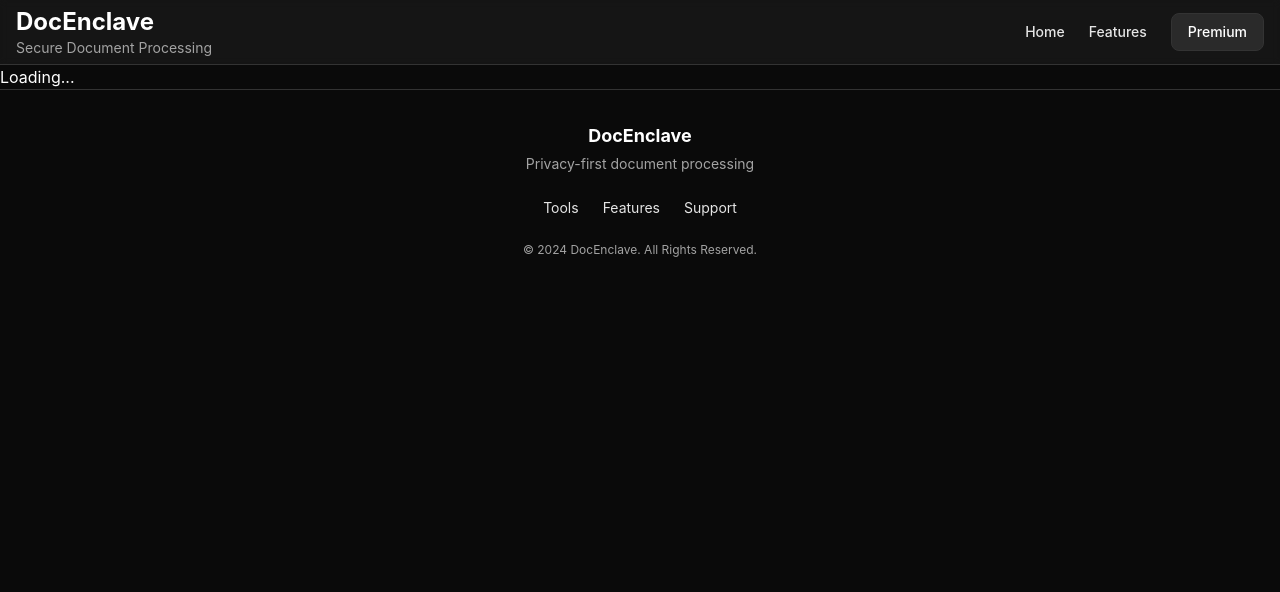
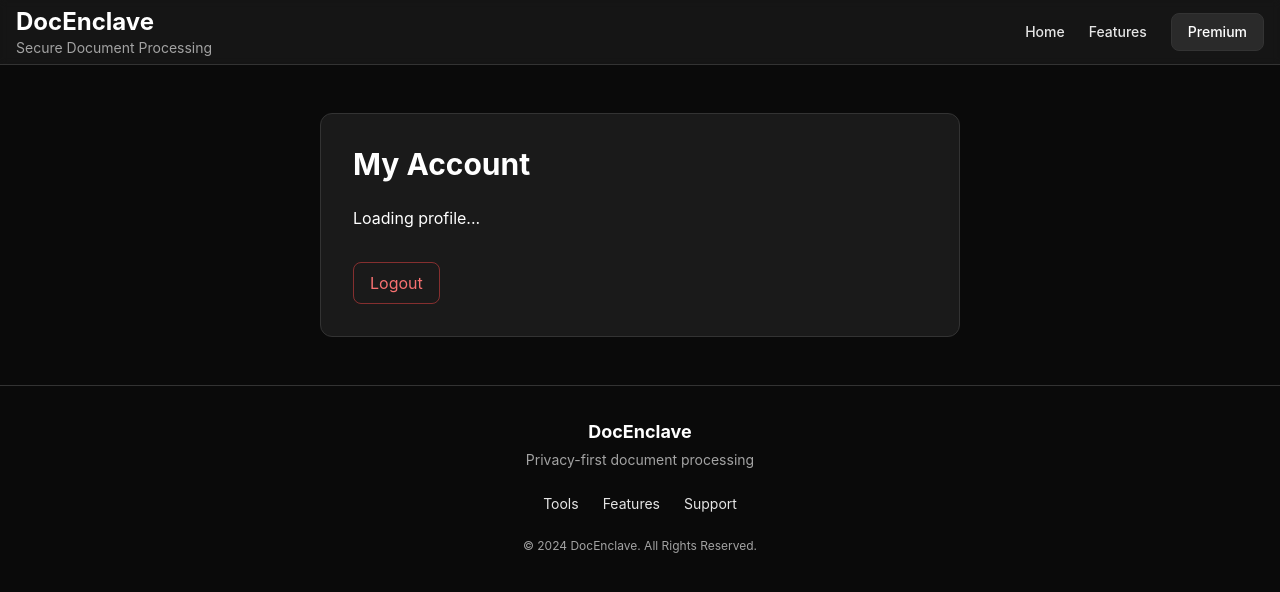
Before and after one commit to Swarnadeep17/docenclave, a React (Vite) app: page /account in a window 1280 px wide. Shown: the top 592 px of the page. Built offline with nearby package versions, Linux system fonts and the light colour scheme; no server answers; the database is empty; sample sign-in values are in the browser's storage.

Commit message:
Update Account.jsx

```diff
--- a/src/pages/Account.jsx
+++ b/src/pages/Account.jsx
@@ -1,27 +1,54 @@
-// This page shows user info and a link to /admin if they are an admin.
 import React from 'react';
 import { Link, useNavigate } from 'react-router-dom';
 import { useAuth } from '../auth/useAuth.js';
 import { logout } from '../utils/firebase.js';
 
 const Account = () => {
-    const { userProfile, isAdmin } = useAuth();
+    const { currentUser, userProfile, isAdmin, loading } = useAuth();
     const navigate = useNavigate();
 
     const handleLogout = async () => {
-        await logout();
-        navigate('/');
+        try {
+            await logout();
+            navigate('/');
+        } catch (error) {
+            console.error("Failed to log out", error);
+        }
     };
 
-    if (!userProfile) return <p>Loading...</p>;
+    if (loading) {
+        return <div className="text-center py-10">Loading account...</div>;
+    }
+
+    if (!currentUser) {
+        navigate('/login');
+        return null;
+    }
 
     return (
-        <div className="container mx-auto max-w-2xl py-12">
-            <h1>Account</h1>
-            <p>Email: {userProfile.email}</p>
-            <p>Plan: {userProfile.plan}</p>
-            {isAdmin && <Link to="/admin">Admin Dashboard</Link>}
-            <button onClick={handleLogout}>Logout</button>
+        <div className="container mx-auto max-w-2xl px-4 py-12">
+            <div className="bg-dark-secondary rounded-xl p-8 border border-dark-border">
+                <h1 className="text-3xl font-bold text-dark-text-primary mb-6">My Account</h1>
+                {userProfile ? (
+                    <div className="space-y-4">
+                        <p><span className="font-semibold text-dark-text-secondary">Email:</span> {userProfile.email}</p>
+                        <p><span className="font-semibold text-dark-text-secondary">Plan:</span> <span className="bg-dark-tertiary px-2 py-1 rounded-md text-sm">{userProfile.plan}</span></p>
+                        {isAdmin && (
+                            <Link to="/admin" className="inline-block bg-blue-500 text-white px-4 py-2 rounded-lg hover:bg-blue-600 transition-colors">
+                                Go to Admin Dashboard
+                            </Link>
+                        )}
+                    </div>
+                ) : (
+                    <p>Loading profile...</p>
+                )}
+                <button
+                    onClick={handleLogout}
+                    className="mt-8 border border-red-500/50 text-red-400 px-4 py-2 rounded-lg hover:bg-red-500/10 transition-colors"
+                >
+                    Logout
+                </button>
+            </div>
         </div>
     );
 }
```
